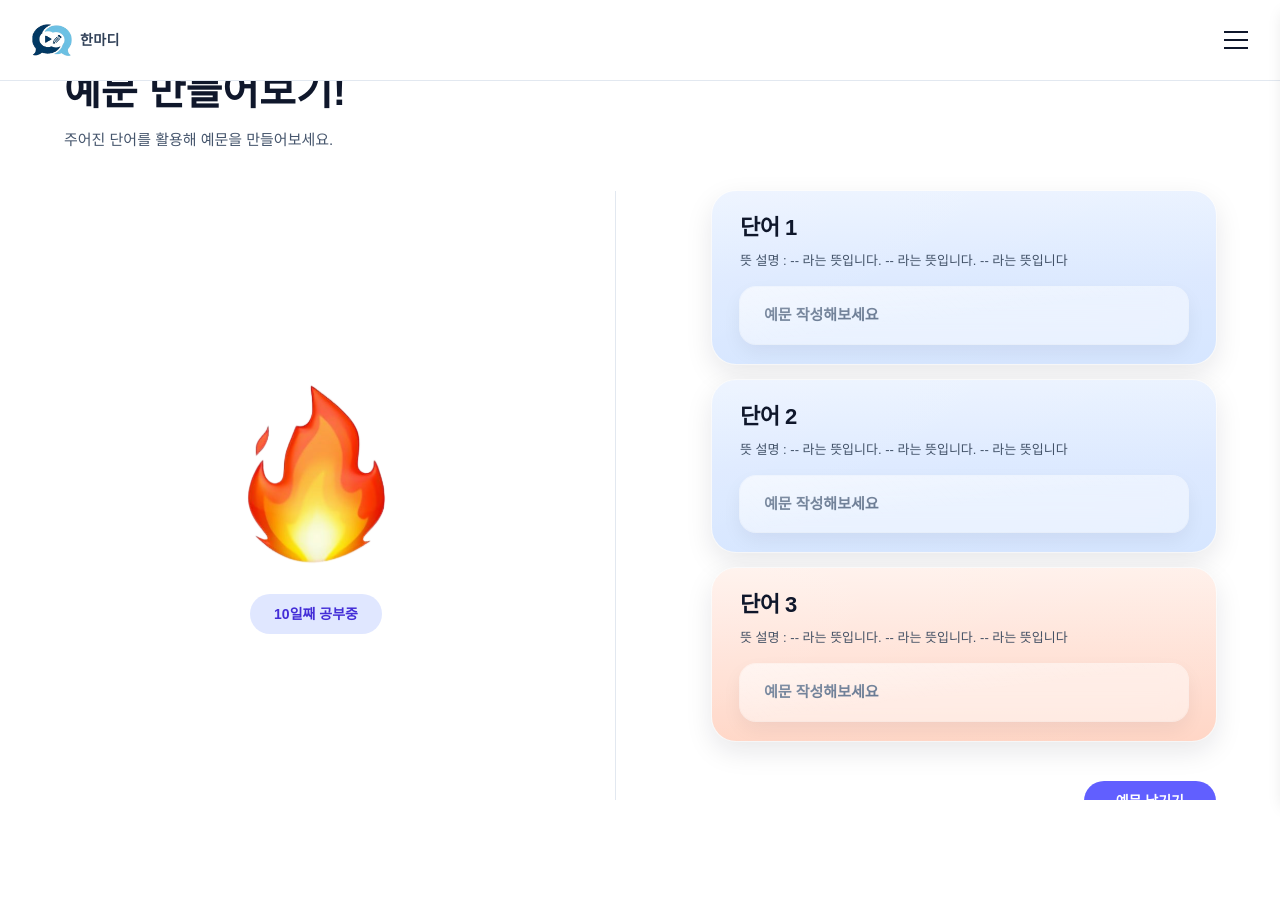
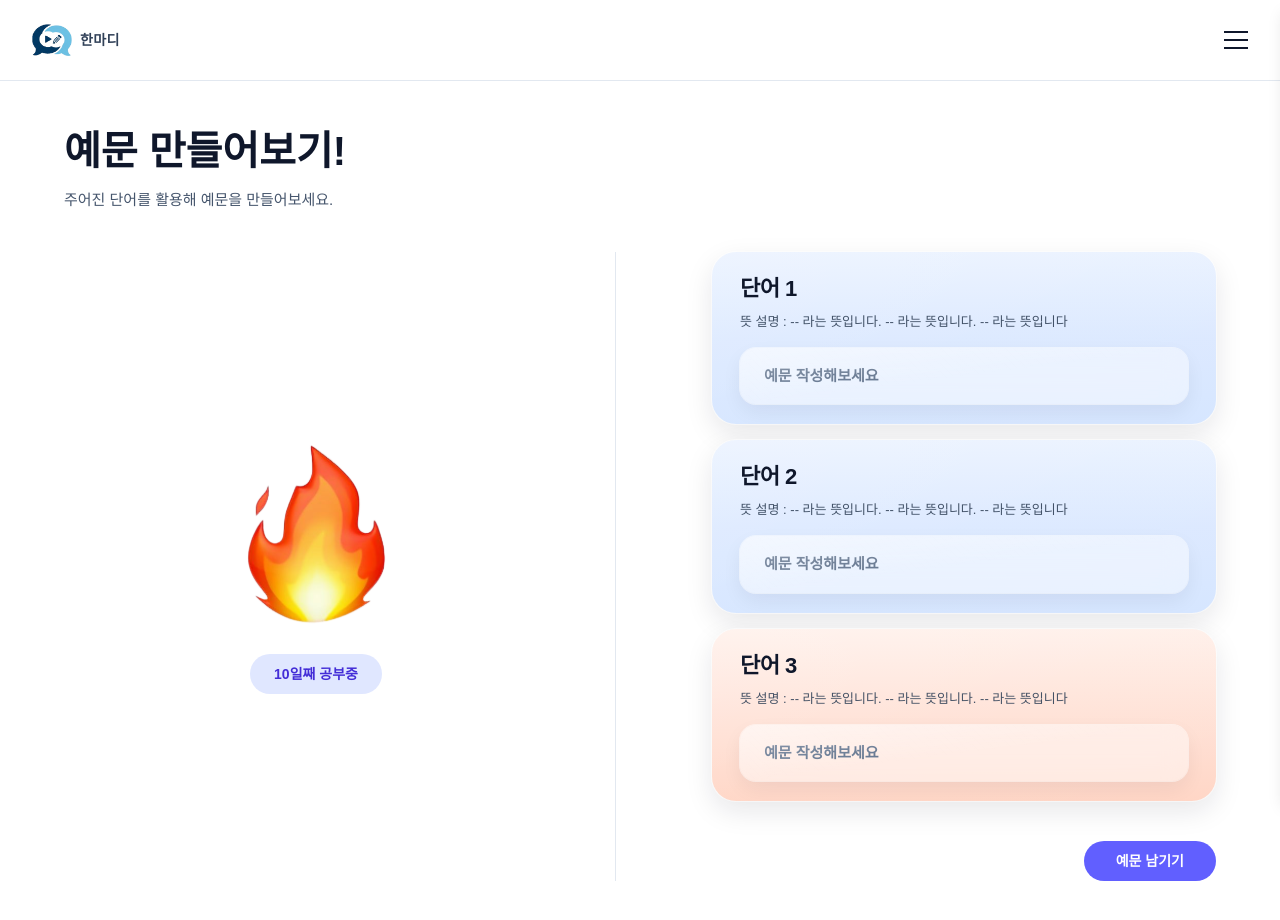
Before and after one commit to Team1-Cheong/Cheong_FE, a Next.js app: page /main/create_sentences in a window 1280 px wide. Before the commit the page ends 800 px from the top, so only its background shows below. Built offline with nearby package versions, Linux system fonts and the light colour scheme.

Commit message:
fix: layout.tsx

```diff
--- a/src/app/main/create_sentences/layout.tsx
+++ b/src/app/main/create_sentences/layout.tsx
@@ -6,11 +6,9 @@ export default function Layout({
   children: React.ReactNode;
 }>) {
   return (
-    <div className="h-screen w-full flex flex-col bg-white overflow-hidden">
+    <div>
       <Header />
-      <div className="flex-1 flex items-center justify-center overflow-auto">
-        {children}
-      </div>
+      <div>{children}</div>
     </div>
   );
 }
```
